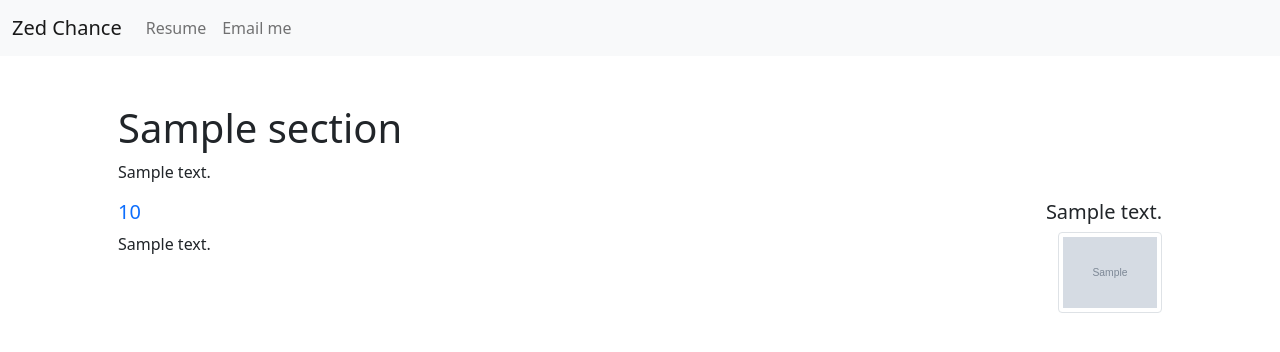
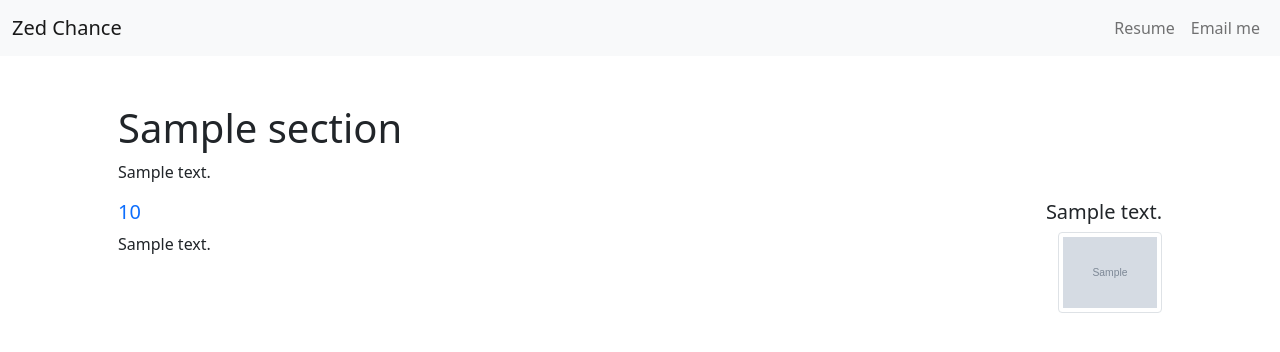
Before and after one commit to zedchance/zc-django, a Django app: template resume/templates/resume/home.html in a window 1280 px wide. Shown: the top 352 px of the page. Run offline with Django 3.2, Linux system fonts and the light colour scheme; the template is opened without the code that fills it: most values are stand-ins (such as "Sample title", 1, 10 or a date in 2020); grey boxes marked "Sample" are stand-in pictures.

Commit message:
Fix viewport, right align menu items
Update resume pdf

```diff
--- a/resume/templates/resume/base.html
+++ b/resume/templates/resume/base.html
@@ -3,6 +3,7 @@
     <title>
         {% block title %}{% endblock %}
     </title>
+    <meta name="viewport" content="width=device-width, initial-scale=1, maximum-scale=1">
     <!--bootstrap-->
     <link href="https://cdn.jsdelivr.net/npm/bootstrap@5.1.3/dist/css/bootstrap.min.css" rel="stylesheet" integrity="sha384-1BmE4kWBq78iYhFldvKuhfTAU6auU8tT94WrHftjDbrCEXSU1oBoqyl2QvZ6jIW3" crossorigin="anonymous">
 </head>
@@ -15,9 +16,9 @@
                 <span class="navbar-toggler-icon"></span>
             </button>
             <div class="collapse navbar-collapse" id="navbarSupportedContent">
-                <ul class="navbar-nav me-auto lg-2 mb-lg-0">
+                <ul class="navbar-nav ms-auto lg-2 mb-lg-0">
                     <li class="nav-item">
-                        <a class="nav-link" href="{% static 'resume/zchance-resume-20211217.pdf' %}">Resume</a>
+                        <a class="nav-link" href="{% static 'resume/zchance-resume-current.pdf' %}">Resume</a>
                     </li>
                     <li class="nav-item">
                         <a class="nav-link" href="mailto:zed@zedchance.com">Email me</a>
```
Also changed, not shown: 2 other files.
